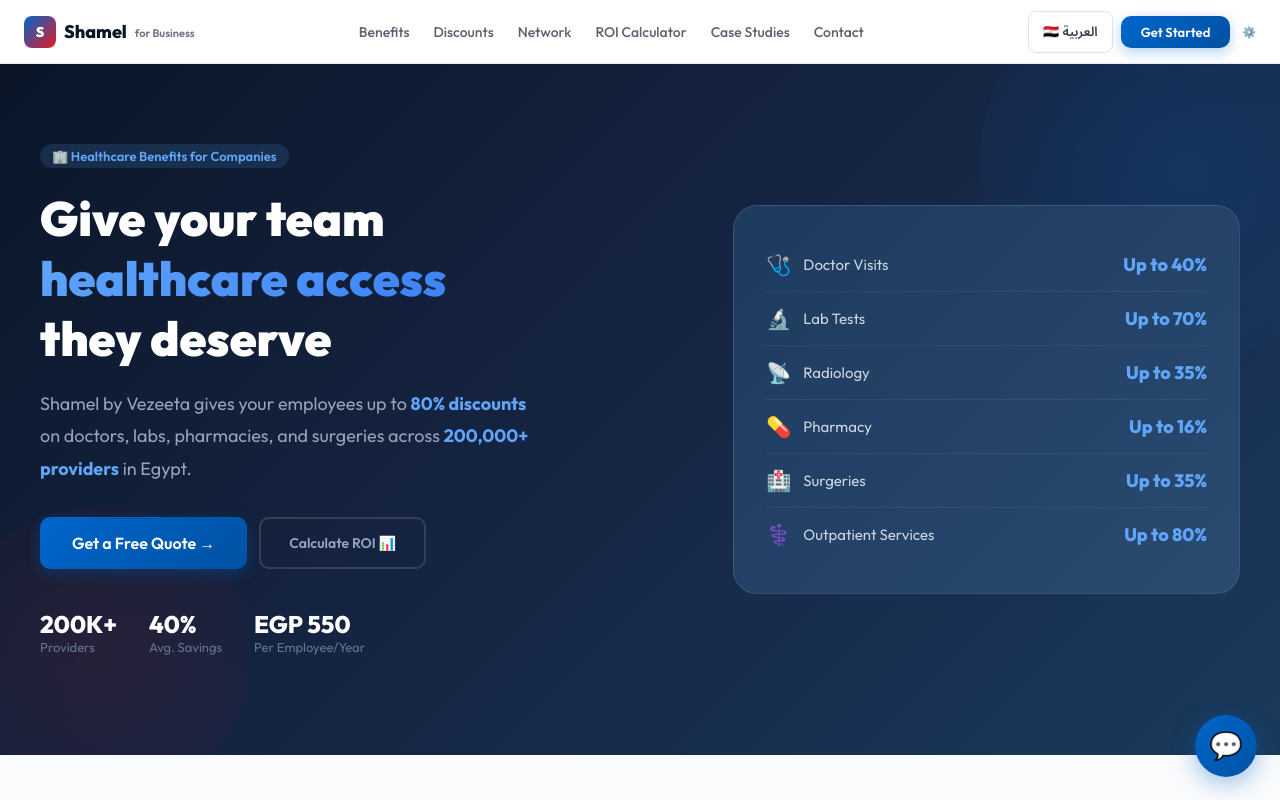
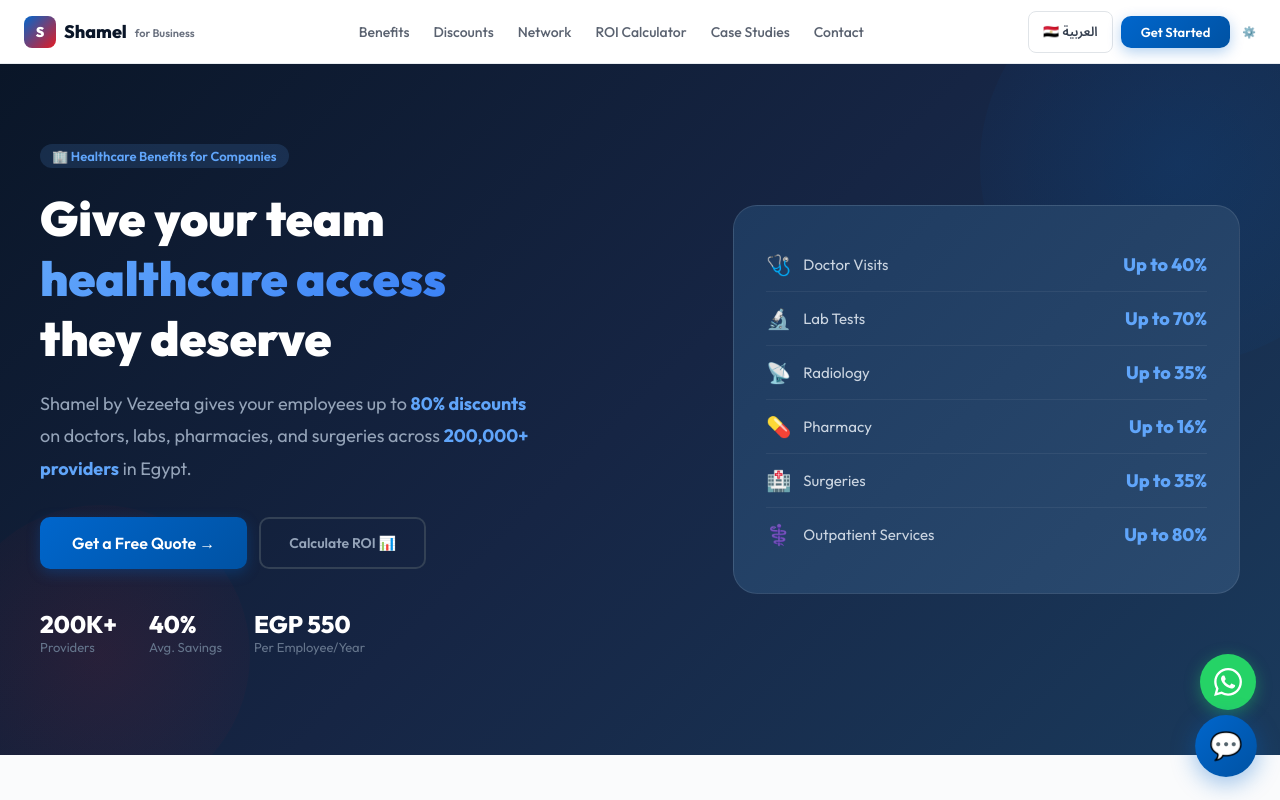
Before and after one commit to joenakhla/shamel-b2b, a React (Vite) app: page / in a window 1280 px wide. Shown: the top 800 px of the page. Built offline with nearby package versions, Linux system fonts and the light colour scheme.

Commit message:
Update ShamelB2B.jsx
Adding WhatsApp CTA

```diff
--- a/src/ShamelB2B.jsx
+++ b/src/ShamelB2B.jsx
@@ -679,6 +679,36 @@
         </div>
       </footer>
 
+      {/* ===== WHATSAPP CTA ===== */}
+<a
+  href="https://wa.me/201044070555?text=%D8%A3%D9%87%D9%84%D8%A7%D9%8B%D8%8C%20%D8%B9%D8%A7%D9%8A%D8%B2%20%D8%A3%D8%B9%D8%B1%D9%81%20%D8%A3%D9%83%D8%AA%D8%B1%20%D8%B9%D9%86%20%D8%B4%D8%A7%D9%85%D9%84"
+  target="_blank"
+  rel="noopener noreferrer"
+  style={{
+    position: "fixed",
+    bottom: chatOpen ? 24 : 90,
+    right: 24,
+    width: 56,
+    height: 56,
+    borderRadius: 28,
+    background: "#25D366",
+    border: "none",
+    boxShadow: "0 4px 16px rgba(37,211,102,0.4)",
+    display: "flex",
+    alignItems: "center",
+    justifyContent: "center",
+    cursor: "pointer",
+    zIndex: 999,
+    textDecoration: "none",
+    transition: "bottom 0.3s ease",
+  }}
+  title="تواصل معانا على الواتساب"
+>
+  <svg width="28" height="28" viewBox="0 0 24 24" fill="white">
+    <path d="M17.472 14.382c-.297-.149-1.758-.867-2.03-.967-.273-.099-.471-.148-.67.15-.197.297-.767.966-.94 1.164-.173.199-.347.223-.644.075-.297-.15-1.255-.463-2.39-1.475-.883-.788-1.48-1.761-1.653-2.059-.173-.297-.018-.458.13-.606.134-.133.298-.347.446-.52.149-.174.198-.298.298-.497.099-.198.05-.371-.025-.52-.075-.149-.669-1.612-.916-2.207-.242-.579-.487-.5-.669-.51-.173-.008-.371-.01-.57-.01-.198 0-.52.074-.792.372-.272.297-1.04 1.016-1.04 2.479 0 1.462 1.065 2.875 1.213 3.074.149.198 2.096 3.2 5.077 4.487.709.306 1.262.489 1.694.625.712.227 1.36.195 1.871.118.571-.085 1.758-.719 2.006-1.413.248-.694.248-1.289.173-1.413-.074-.124-.272-.198-.57-.347m-5.421 7.403h-.004a9.87 9.87 0 01-5.031-1.378l-.361-.214-3.741.982.998-3.648-.235-.374a9.86 9.86 0 01-1.51-5.26c.001-5.45 4.436-9.884 9.888-9.884 2.64 0 5.122 1.03 6.988 2.898a9.825 9.825 0 012.893 6.994c-.003 5.45-4.437 9.884-9.885 9.884m8.413-18.297A11.815 11.815 0 0012.05 0C5.495 0 .16 5.335.157 11.892c0 2.096.547 4.142 1.588 5.945L.057 24l6.305-1.654a11.882 11.882 0 005.683 1.448h.005c6.554 0 11.89-5.335 11.893-11.893a11.821 11.821 0 00-3.48-8.413z"/>
+  </svg>
+</a>
+
       {/* ===== CHATBOT BUBBLE ===== */}
       {!chatOpen && (
         <button onClick={() => setChatOpen(true)}
```
